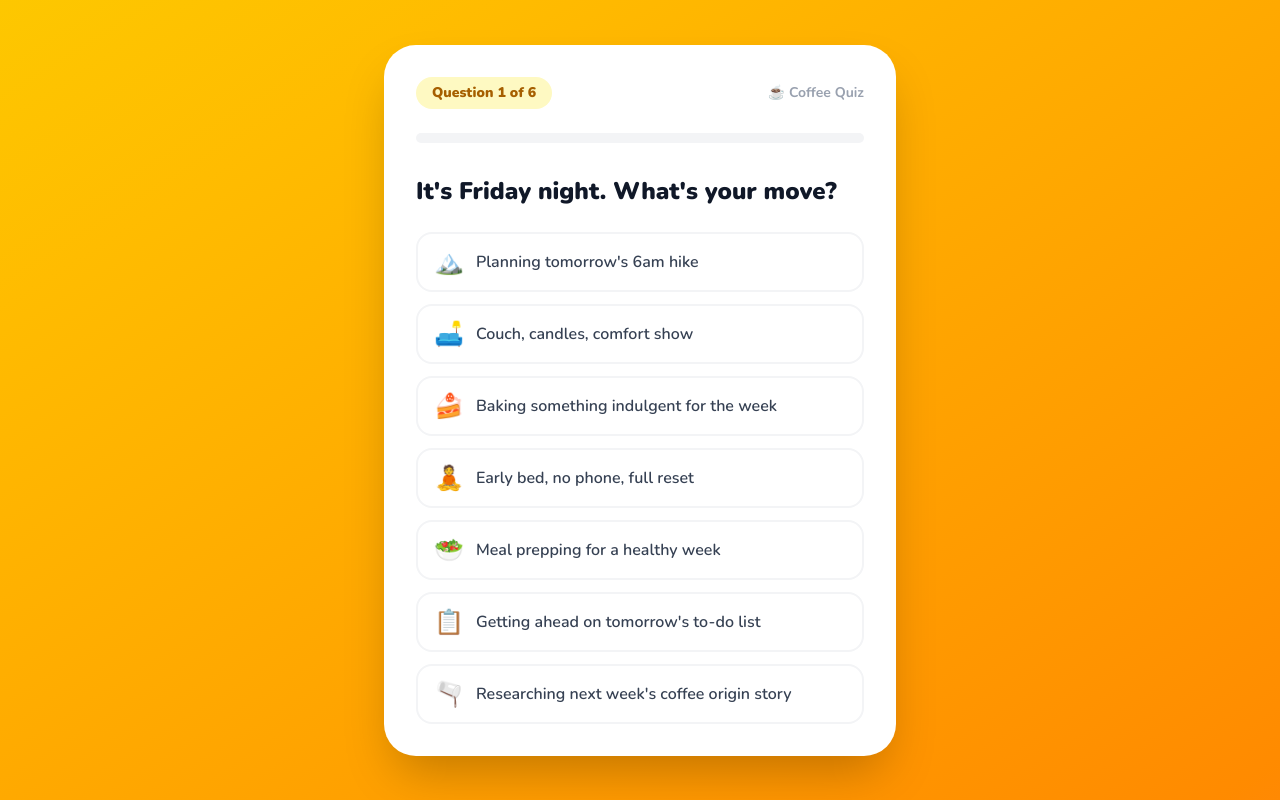
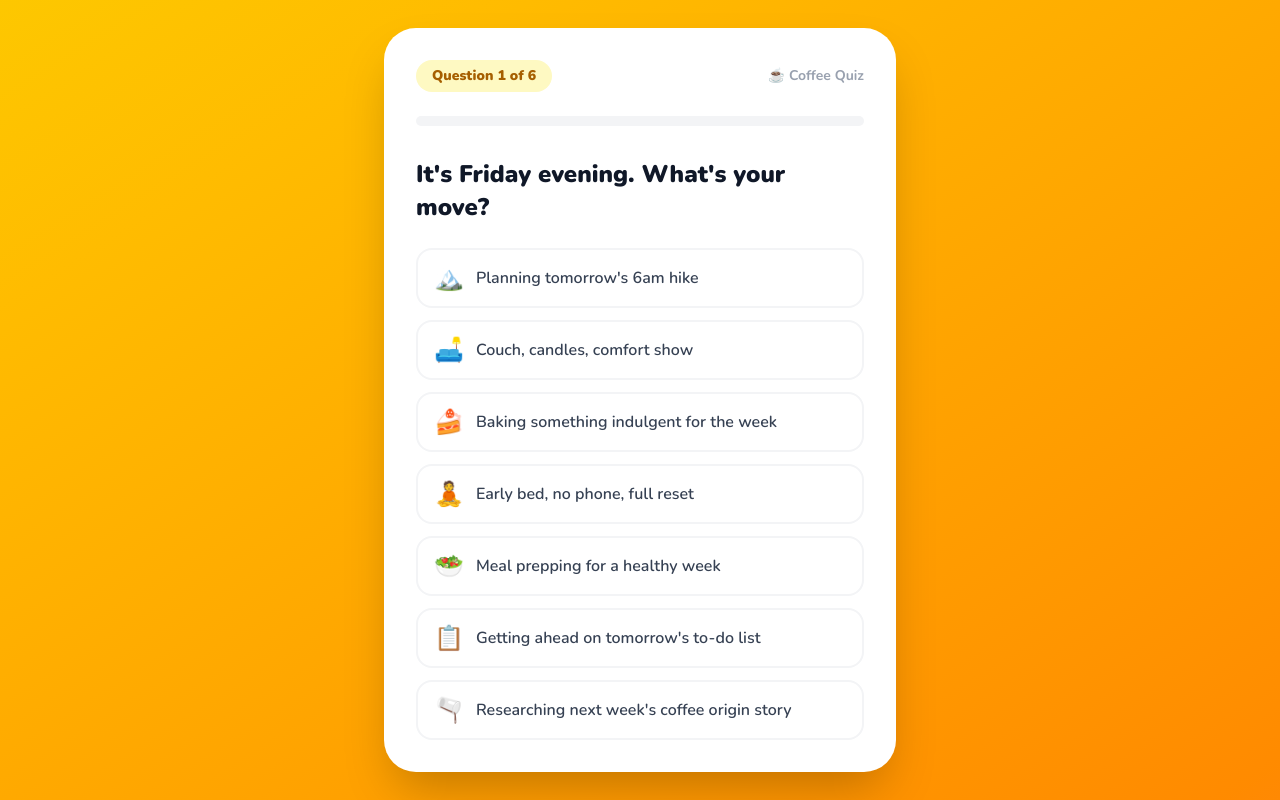
Before and after one commit to shailender27/coffee-personality-quiz, a Next.js app: page / in a window 1280 px wide. Built offline with nearby package versions, Linux system fonts and the light colour scheme.

Commit message:
Change Friday night to Friday evening

```diff
--- a/app/page.tsx
+++ b/app/page.tsx
@@ -61,7 +61,7 @@ const personalities: Record<
 
 const questions = [
   {
-    question: "It's Friday night. What's your move?",
+    question: "It's Friday evening. What's your move?",
     answers: [
       { text: "Planning tomorrow's 6am hike", emoji: "🏔️", personality: "boldAdventurer" as PersonalityType },
       { text: "Couch, candles, comfort show", emoji: "🛋️", personality: "cozyClassic" as PersonalityType },
```
